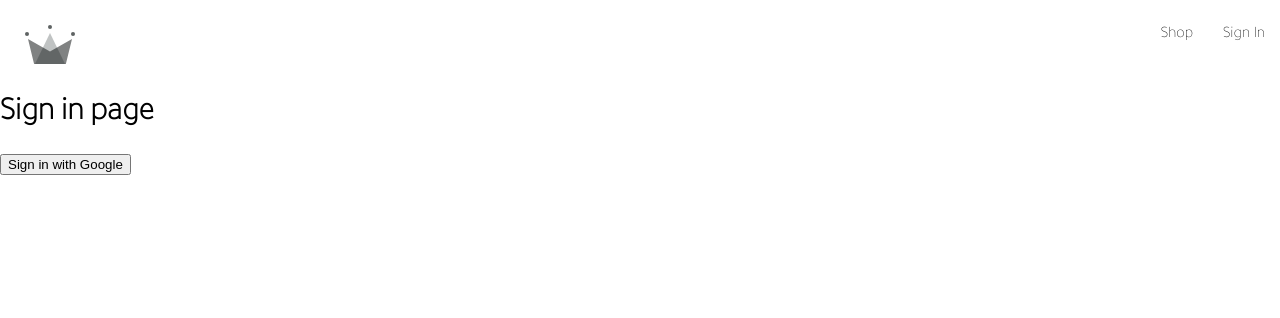
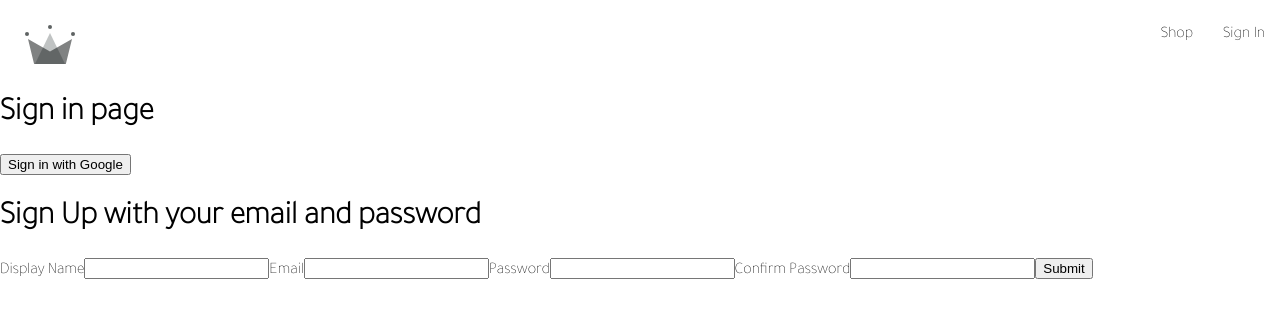
Before and after one commit to blakewright1/crwn-clothing-capstone, a React (Create React App) app: page /signin in a window 1280 px wide. Shown: the top 318 px of the page. Built offline with nearby package versions, Linux system fonts and the light colour scheme; the HTML template or start-up script is replaced by a standard one.

Commit message:
add sign up form component

```diff
--- /dev/null
+++ b/src/components/sign-up/sign-up.component.jsx
@@ -0,0 +1,41 @@
+import { useState } from "react";
+
+const defaultFormValues = {
+    displayName: '',
+    email: '',
+    password: '',
+    confirmPassword: ''
+}
+
+const SignUpForm = () => {
+    const [formFields, setFormFields] = useState(defaultFormValues);
+    const { displayName, email, password, confirmPassword } = formFields;
+
+    const handleChange = (event) => {
+        const { name, value } = event.target;
+        setFormFields({ ...formFields, [name]: value })
+    };
+
+    return (
+        <div>
+            <h1>Sign Up with your email and password</h1>
+            <form onSubmit={() => { }}>
+                <label>Display Name</label>
+                <input type="text" required onChange={handleChange} name="displayName" value={displayName} />
+
+                <label>Email</label>
+                <input type="email" required onChange={handleChange} name="email" value={email} />
+
+                <label>Password</label>
+                <input type="password" required onChange={handleChange} name="password" value={password} />
+
+                <label>Confirm Password</label>
+                <input type="password" required onChange={handleChange} name="confirmPassword" value={confirmPassword} />
+
+                <button type="submit">Submit</button>
+            </form>
+        </div>
+    )
+}
+
+export default SignUpForm;
--- a/src/routes/sign-in/sign-in.component.jsx
+++ b/src/routes/sign-in/sign-in.component.jsx
@@ -2,6 +2,8 @@
     signInWithGooglePopUp,
     createUserDocumentFromAuth
 } from '../../utils/firebase/firebase.utils'
+
+import SignUpForm from '../../components/sign-up/sign-up.component';
 
 const SignIn = () => {
     const logGoogleUser = async () => {
@@ -14,6 +16,8 @@
         <div>
             <h1>Sign in page</h1>
             <button onClick={logGoogleUser}>Sign in with Google</button>
+
+            <SignUpForm />
         </div>
     )
 }
```
